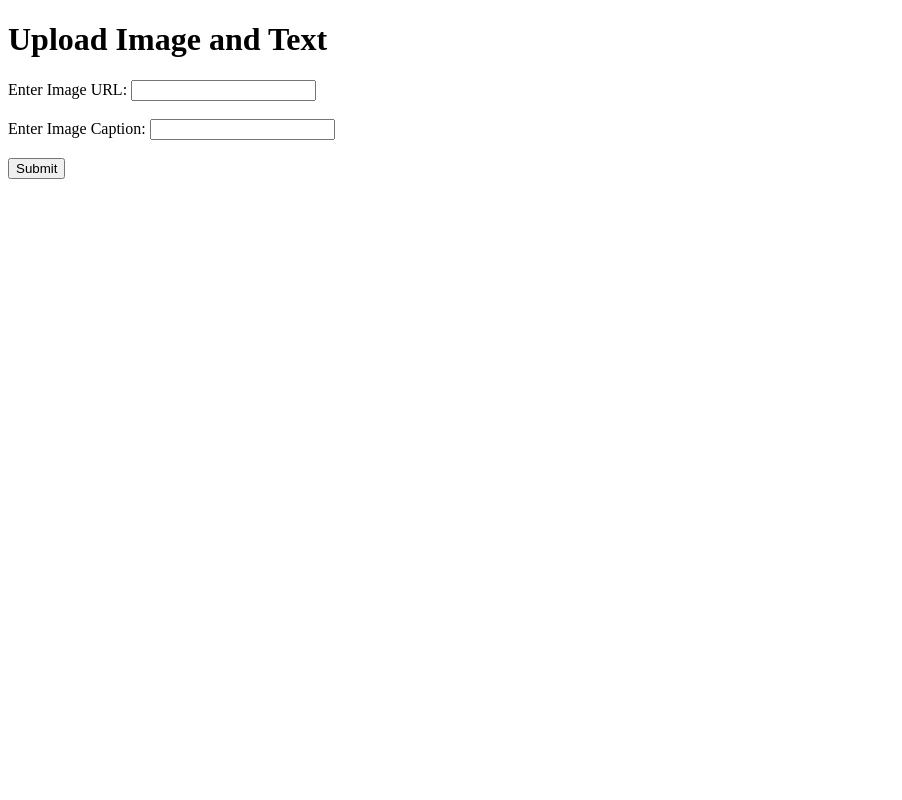
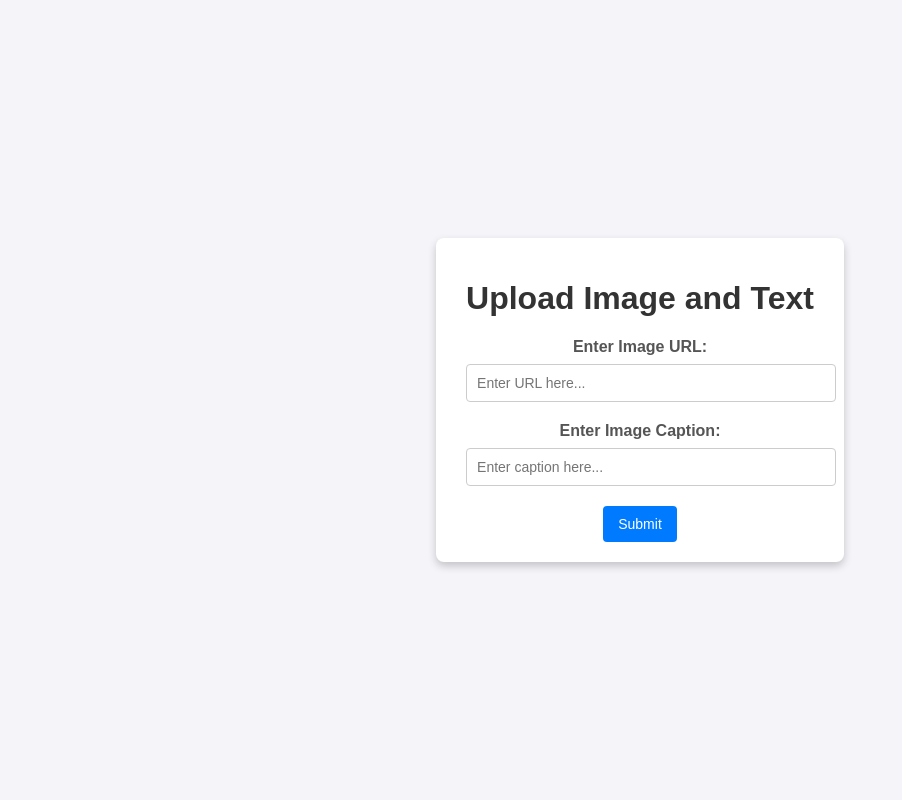
Before and after one commit to plon-Susk7/Decoding-Sarcasm, a Flask app: page / in a window 1280 px wide. Shown: the whole page, without its empty margins (0-902 px from the left). Run offline with Flask 3, Linux system fonts and the light colour scheme.

Commit message:
changed design

```diff
--- a/decoding-sarcasm-app/src/templates/index.html
+++ b/decoding-sarcasm-app/src/templates/index.html
@@ -4,22 +4,83 @@
     <meta charset="UTF-8">
     <meta name="viewport" content="width=device-width, initial-scale=1.0">
     <title>Flask Image and Text Upload</title>
+    <style>
+        body {
+            font-family: Arial, sans-serif;
+            background-color: #f4f4f9;
+            margin: 0;
+            padding: 0;
+            display: flex;
+            justify-content: center;
+            align-items: center;
+            height: 100vh;
+        }
+        .container {
+            background: #ffffff;
+            box-shadow: 0 4px 8px rgba(0, 0, 0, 0.2);
+            border-radius: 8px;
+            padding: 20px 30px;
+            max-width: 400px;
+            text-align: center;
+        }
+        h1 {
+            color: #333333;
+        }
+        label {
+            display: block;
+            margin-bottom: 8px;
+            font-weight: bold;
+            color: #555555;
+        }
+        input[type="text"] {
+            width: 100%;
+            padding: 10px;
+            margin-bottom: 20px;
+            border: 1px solid #cccccc;
+            border-radius: 4px;
+            font-size: 14px;
+        }
+        button {
+            background-color: #007bff;
+            color: white;
+            border: none;
+            border-radius: 4px;
+            padding: 10px 15px;
+            cursor: pointer;
+            font-size: 14px;
+        }
+        button:hover {
+            background-color: #0056b3;
+        }
+        .results {
+            margin-top: 20px;
+            background: #f9f9f9;
+            padding: 15px;
+            border: 1px solid #eaeaea;
+            border-radius: 4px;
+            color: #333333;
+        }
+    </style>
 </head>
 <body>
+    <div class="container">
         <h1>Upload Image and Text</h1>
         <form action="/" method="POST" enctype="multipart/form-data">
-        <label for="image_file">Enter Image URL:</label>
-        <input type="text" name="image_url" id="image_url" required><br><br>
+            <label for="image_url">Enter Image URL:</label>
+            <input type="text" name="image_url" id="image_url" placeholder="Enter URL here..." required>
 
-        <label for="text_input">Enter Image Caption:</label>
-        <input type="text" name="caption" id="caption" required><br><br>
+            <label for="caption">Enter Image Caption:</label>
+            <input type="text" name="caption" id="caption" placeholder="Enter caption here..." required>
 
             <button type="submit">Submit</button>
         </form>
 
         {% if result %}
+            <div class="results">
                 <h2>Results:</h2>
                 <p>{{ result }}</p>
+            </div>
         {% endif %}
+    </div>
 </body>
 </html>
```
Lines whose indentation alone changed are shown as unchanged.
